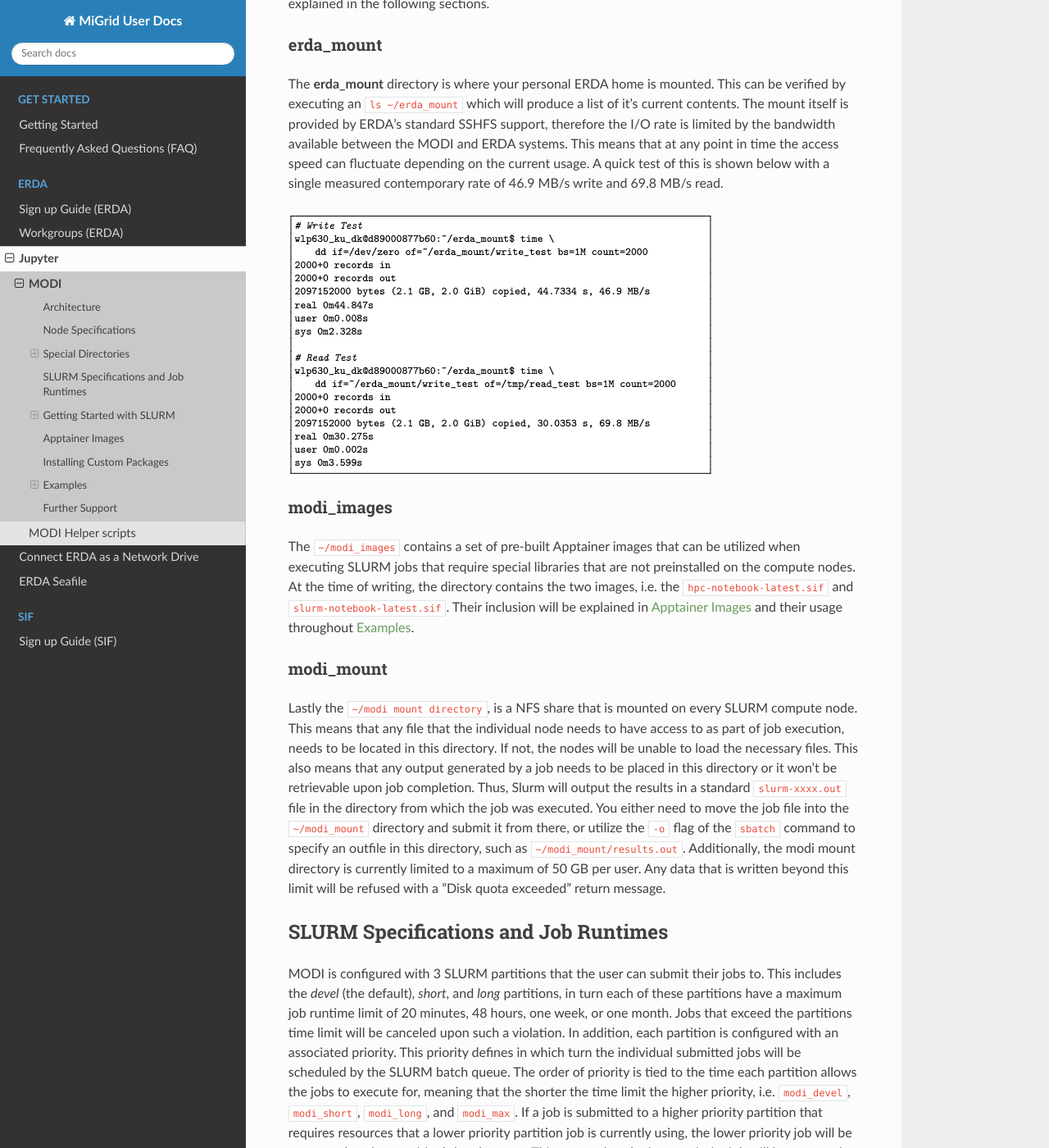
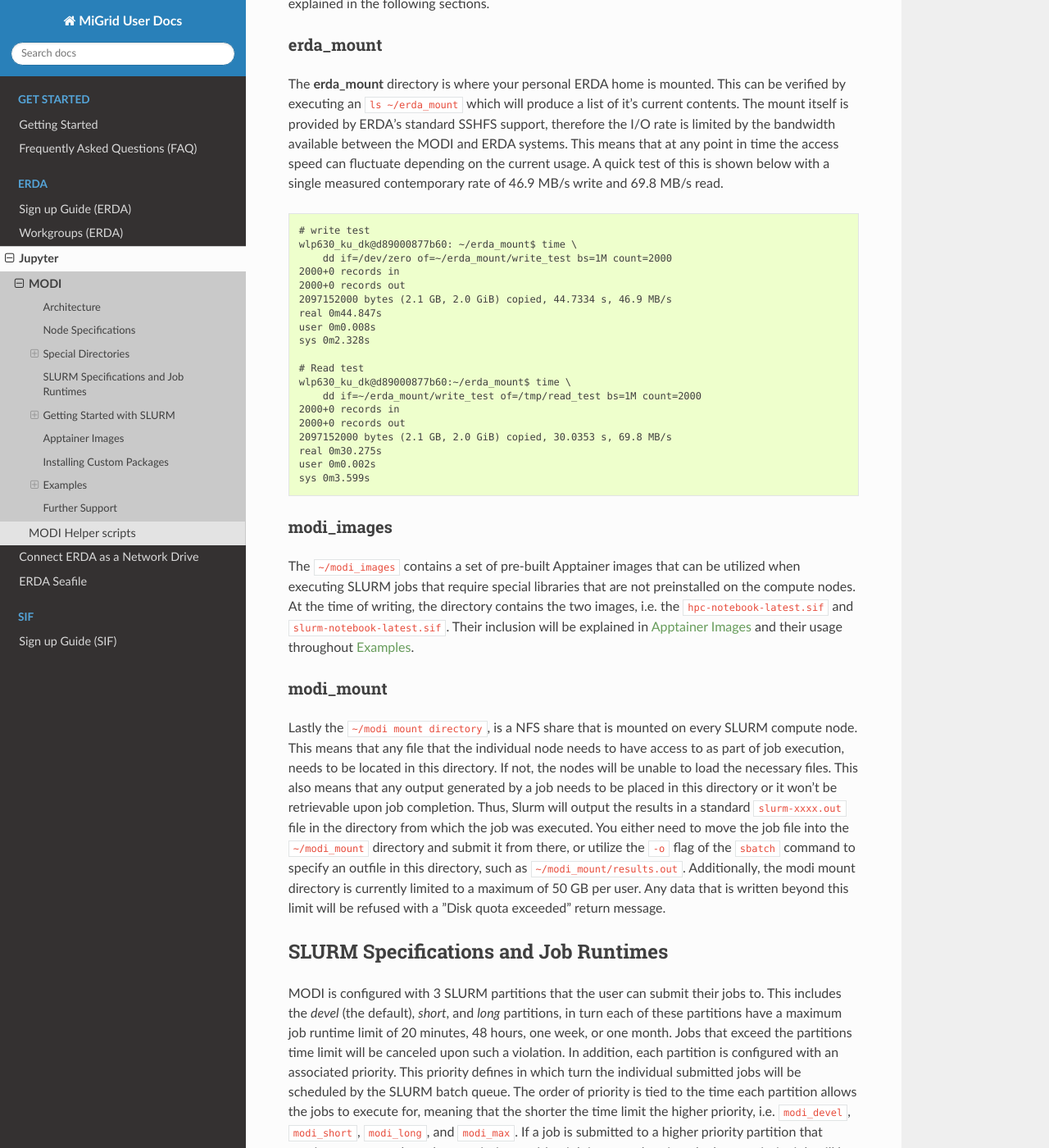
Before and after one commit to ucphhpc/migrid-user-docs, a Sphinx documentation site: the page built from docs/sections/erda/jupyter/modi/index.rst, in a window 1280 px wide and 1400 px high, scrolled down 1960 px. Shown: the whole window at 82% size. Built offline with Sphinx 7.4.7 and the Read the Docs theme 2.0.0, drawn with Linux system fonts in a browser that asks for light colours; pages that are not in the unit, such as notebooks, are missing from menus.

Commit message:
Code block test

```diff
--- a/docs/conf.py
+++ b/docs/conf.py
@@ -17,7 +17,7 @@ extensions = [
     "sphinx_rtd_theme",
     "sphinxemoji.sphinxemoji",
 ]
-
+pygments_style = 'sphinx'
 # Add any paths that contain templates here, relative to this directory.
 templates_path = ["_templates"]
 
--- a/docs/sections/erda/jupyter/modi/index.rst
+++ b/docs/sections/erda/jupyter/modi/index.rst
@@ -83,7 +83,28 @@ This can be verified by executing an ``ls ~/erda_mount`` which will produce a li
 The mount itself is provided by ERDA's standard SSHFS support, therefore the I/O rate is limited by the bandwidth available between the MODI and ERDA systems.
 This means that at any point in time the access speed can fluctuate depending on the current usage. A quick test of this is shown below with a single measured contemporary rate of 46.9 MB/s write and 69.8 MB/s read.
 
-.. image:: /images/jupyter/modi-emount.png
+.. code-block::
+
+   # write test
+   wlp630_ku_dk@d89000877b60: ~/erda_mount$ time \
+       dd if=/dev/zero of=~/erda_mount/write_test bs=1M count=2000
+   2000+0 records in
+   2000+0 records out
+   2097152000 bytes (2.1 GB, 2.0 GiB) copied, 44.7334 s, 46.9 MB/s
+   real 0m44.847s
+   user 0m0.008s
+   sys 0m2.328s
+
+   # Read test
+   wlp630_ku_dk@d89000877b60:~/erda_mount$ time \
+       dd if=~/erda_mount/write_test of=/tmp/read_test bs=1M count=2000
+   2000+0 records in
+   2000+0 records out
+   2097152000 bytes (2.1 GB, 2.0 GiB) copied, 30.0353 s, 69.8 MB/s
+   real 0m30.275s
+   user 0m0.002s
+   sys 0m3.599s
+
 
 
 .. _erda-jupyter-special-images:
```
